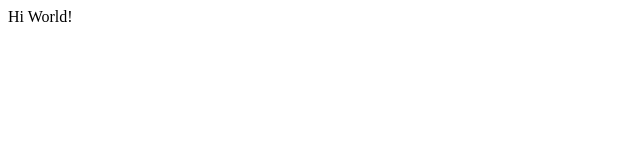
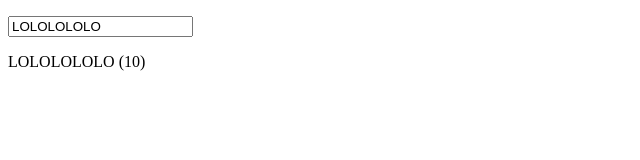
Before and after one commit to dwen98/vue, a plain HTML site: page index.html in a window 1280 px wide. Shown: the whole page, without its empty margins (0-640 px from the left). Drawn offline with nearby package versions, Linux system fonts and the light colour scheme.

Commit message:
Attribute Binding and Event handling

```diff
--- a/index.html
+++ b/index.html
@@ -7,15 +7,26 @@
 </head>
 <body>
     <div id="app">
-        {{greeting}}
+        <p>
+            <input type="text" v-model="greeting">
+        </p>
+        <p>
+        {{greeting}} ({{greeting.length}})
+        </p>
     </div>
 
     <script>
        Vue.createApp({
             data() {
                 return {
-                    greeting: 'Hi World!'
+                    greeting: 'Hi World LOL!'
                 };
+            },
+
+            mounted() {
+                setTimeout(() => {
+                    this.greeting ='LOLOLOLOLO';
+                }, 3000);
             }
        }).mount('#app');
     </script>
```
